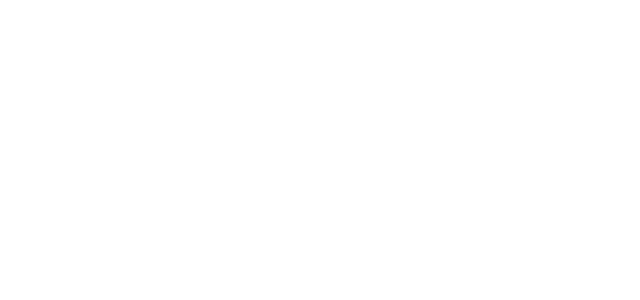
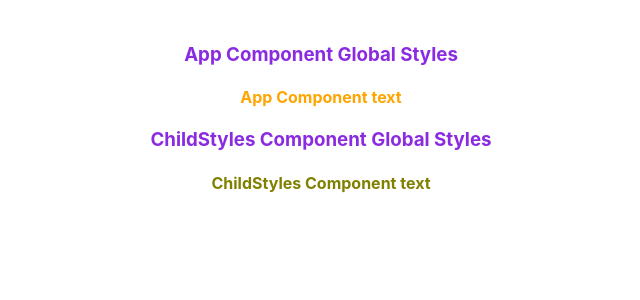
Before and after one commit to KadirZukorlic/Svelte, a Svelte app: page / in a window 1280 px wide. Shown: the top 300 px of the page, without its empty margins (319-959 px from the left). Built offline with nearby package versions, Linux system fonts and the light colour scheme.

Commit message:
Global Styles

```diff
--- a/src/App.svelte
+++ b/src/App.svelte
@@ -1,9 +1,18 @@
 <script>
+    import ChildStyles from './components/ChildStyles.svelte'
 </script>
 
-<main />
+<main>
+    <h3>App Component Global Styles</h3>
+    <h4>App Component text</h4>
+    <h3>ChildStyles Component Global Styles</h3>
+    <ChildStyles />
+</main>
 
 <style>
+    h4 {
+        color: orange;
+    }
     main {
         text-align: center;
         padding: 1em;
--- /dev/null
+++ b/src/components/ChildStyles.svelte
@@ -0,0 +1,10 @@
+<h4>ChildStyles Component text</h4>
+
+<style>
+    :global(h3) {
+        color: blueviolet;
+    }
+    h4 {
+        color: olive;
+    }
+</style>
```
